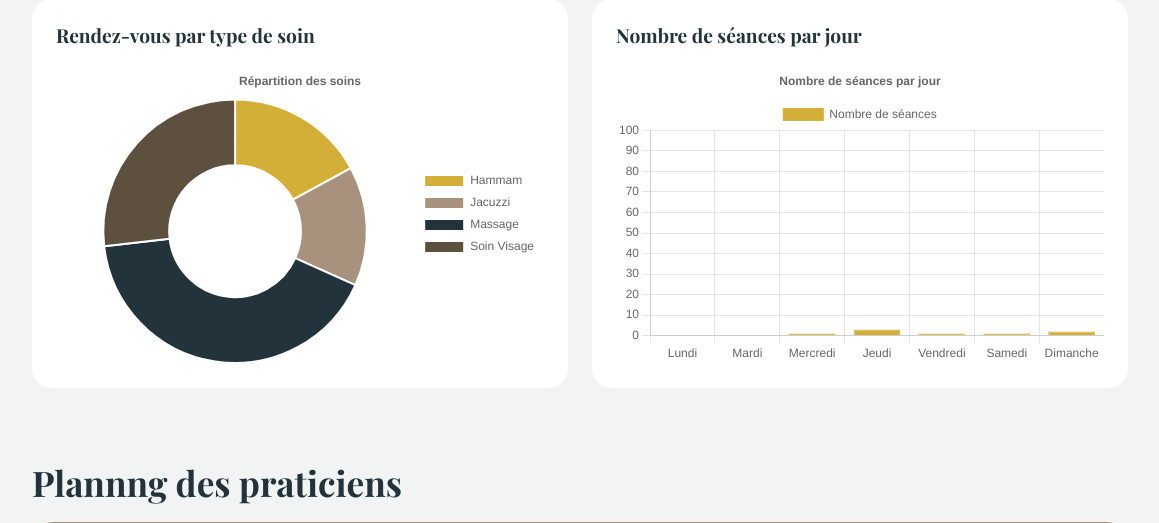
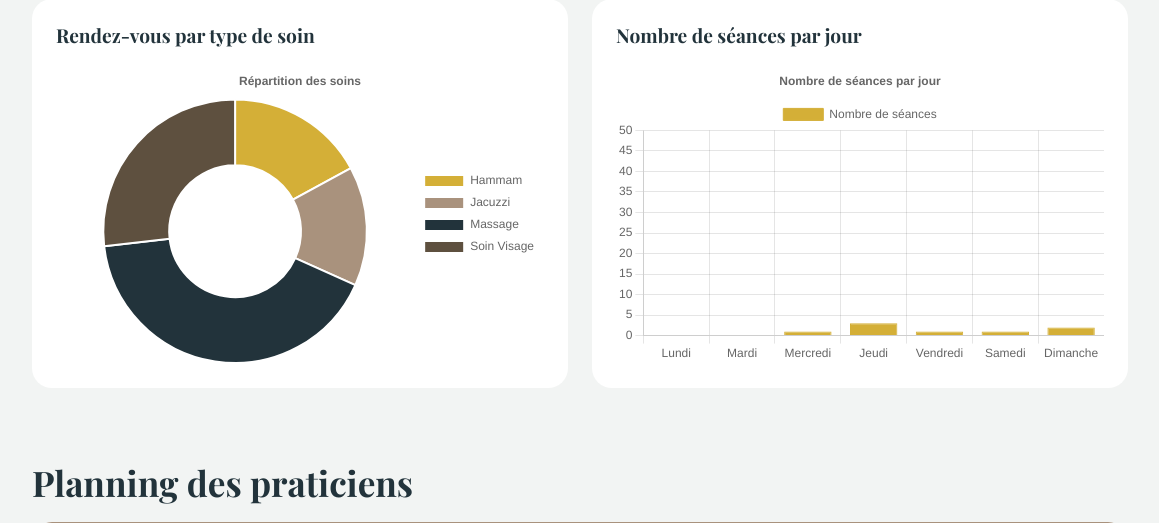
Before and after one commit to SihCAM/SpaVita-equipe5, a PHP site: page /index.php?page=dashboard in a window 1440 px wide. Shown: the part 820-1343 px from the top of the page, without its empty margins (280-1439 px from the left). Run offline with PHP 8.4, Linux system fonts and the light colour scheme; the visitor is signed in with stand-in values (Sample User, id 1); data comes from the database, SQL or seed files in the repository; some libraries are stand-ins or nearby versions.

Commit message:
petit ajustement

```diff
--- a/app/views/dashboard.php
+++ b/app/views/dashboard.php
@@ -176,7 +176,7 @@ include '../app/views/header.php';
 
         <!--Planning des praticiens-->
         <div class="schedule-section">
-            <h2>Plannng des praticiens</h2>
+            <h2>Planning des praticiens</h2>
             <div class="schedule-container">
                 <div class="schedule-header">
                     <!--<div class="schedule-time-header"></div>-->
```
Also changed, not shown: public/assets/js/dashboard.js.
